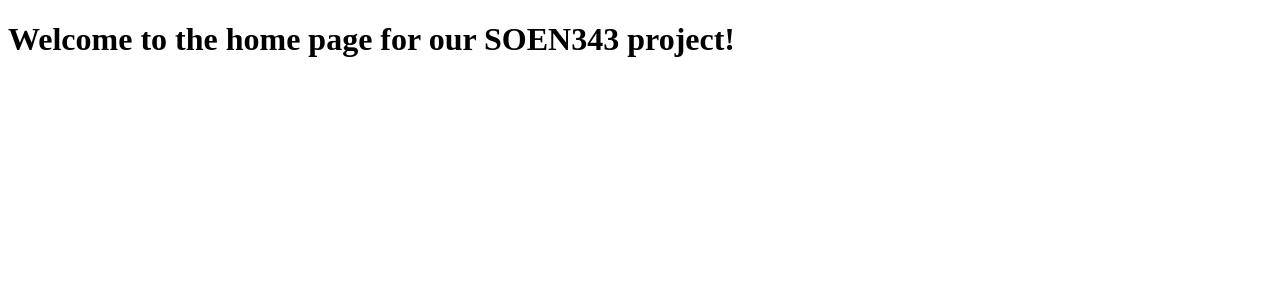
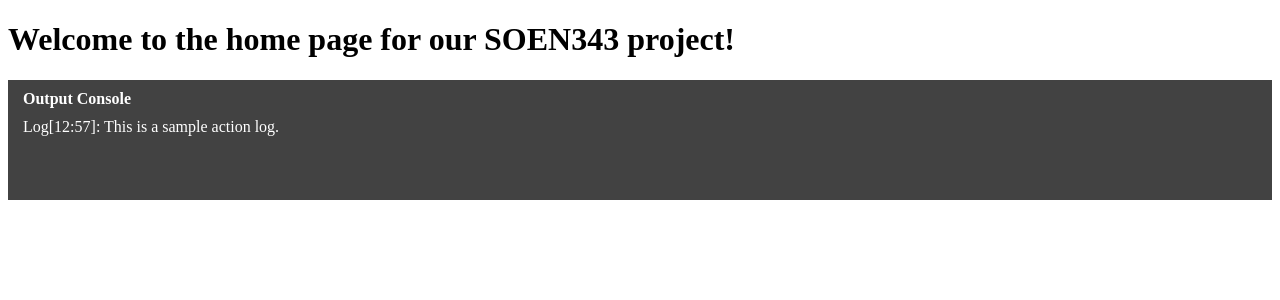
Before and after one commit to nasaku898/SOEN343, a React (Create React App) app in the folder frontend/: page / in a window 1280 px wide. Shown: the top 300 px of the page. Built offline with nearby package versions, Linux system fonts and the light colour scheme.

Commit message:
created output console and its functionality

```diff
--- a/frontend/package.json
+++ b/frontend/package.json
@@ -9,7 +9,8 @@
     "@testing-library/user-event": "^7.2.1",
     "react": "^16.13.1",
     "react-dom": "^16.13.1",
-    "react-scripts": "3.4.3"
+    "react-scripts": "3.4.3",
+    "react-scroll": "^1.8.1"
   },
   "scripts": {
     "start": "react-scripts start",
--- a/frontend/src/App.js
+++ b/frontend/src/App.js
@@ -1,9 +1,21 @@
-import React from 'react';
+import React, { useState } from 'react';
+import OutputConsole from './components/OutputConsole/OutputConsole';
+
 
 function App() {
+  const [outputData, setOutputData] = useState([{date: new Date(), data: "This is a sample action log."}]);
+
+  const appendOutputData = (data) => {
+    setOutputData(outputData => [...outputData, data]);
+    console.log(outputData)
+  }
+
   return (
     <div>
       <h1>Welcome to the home page for our SOEN343 project!</h1>
+      <OutputConsole
+        outputData={outputData}
+      />
     </div>
   );
 }
--- /dev/null
+++ b/frontend/src/components/OutputConsole/OutputConsole.css
@@ -0,0 +1,23 @@
+#outputConsoleContainer {
+  /* width: 300px; TODO (once dashboard components are complete) - update the width and height values so that it fits with the rest of the components on the dashboard */
+  height: 100px;
+  background-color: #424242;
+  color: white;
+  padding: 10px 15px;
+  overflow: auto;
+}
+
+.outputConsoleTitle {
+  padding: 0 0 5px 0;
+  margin: 0;
+}
+
+.outputConsoleList {
+  list-style-type: none;
+  margin: 0;
+  padding: 0;
+}
+
+.outputConsoleListItem {
+  padding: 5px 0;
+}
--- /dev/null
+++ b/frontend/src/components/OutputConsole/OutputConsole.js
@@ -0,0 +1,33 @@
+import { Divider } from '@material-ui/core';
+import React, { useEffect } from 'react';
+import './OutputConsole.css';
+import { animateScroll } from "react-scroll";
+
+const OutputConsole = (props) => {
+
+  const scrollToBottom = () => {
+    animateScroll.scrollToBottom({
+      containerId: "outputConsoleContainer"
+    });
+  }
+
+  useEffect(() => {
+    // Scroll to bottom of output console every time a new item is added
+    scrollToBottom()
+  });
+
+  return (
+    <div id="outputConsoleContainer">
+      <h4 className="outputConsoleTitle">Output Console</h4>
+      <ul className="outputConsoleList">
+        {
+          props.outputData.map(item => {
+            return <li className="outputConsoleListItem">{`Log[${item.date.getHours()}:${item.date.getMinutes()}]: ${item.data}`}</li>
+          })
+        }
+      </ul>
+    </div>
+  )
+}
+
+export default OutputConsole;
```
Also changed, not shown: 1 other file (tests, documents, lock files or other folders).
